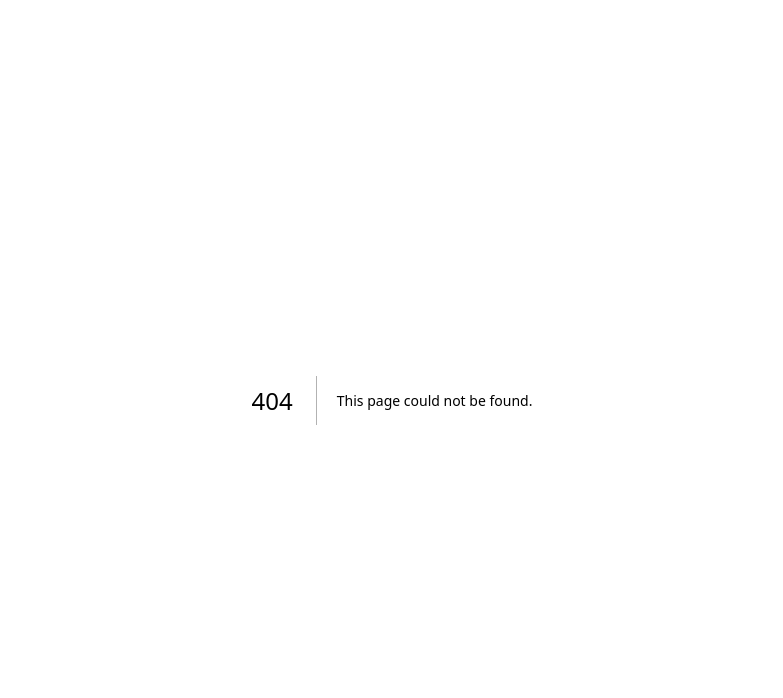
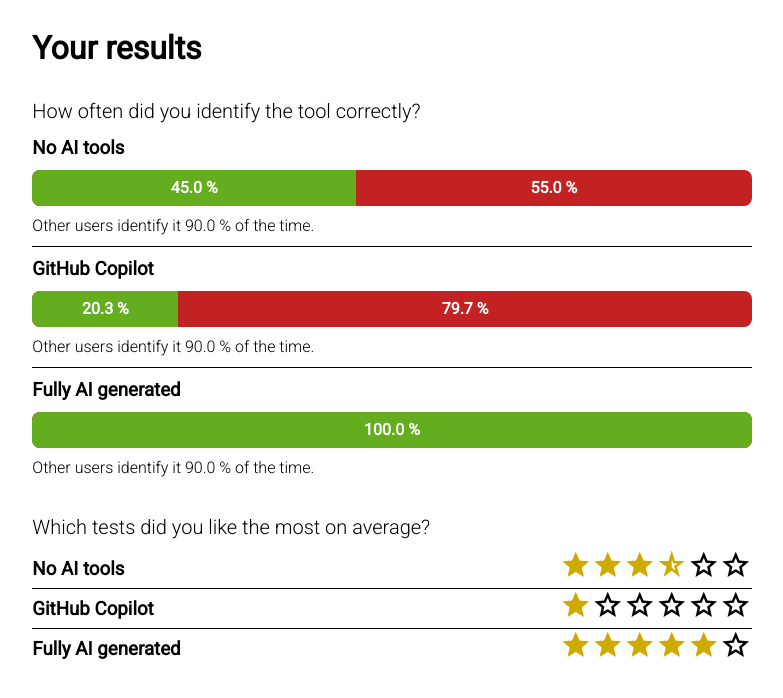
Before and after one commit to hfxbse/ai-test-guesser, a Next.js app: page /results in a window 1280 px wide. Before the commit this address had no page. Shown: the top 698 px of the page, without its empty margins (248-1031 px from the left). Built offline with nearby package versions, Linux system fonts and the light colour scheme.

Commit message:
create results page

```diff
--- /dev/null
+++ b/app/components/rating-selector.module.css
@@ -0,0 +1,28 @@
+.ratingPicker * {
+    line-height: 1;
+}
+
+.ratingPicker button, .ratingPicker button *{
+    user-select: none;
+
+    outline: none;
+    border: none;
+
+    height: 2rem;
+    font-size: 2rem;
+}
+
+.ratingPicker button:focus-within:not(:disabled) > span, .ratingPicker button:hover:not(:disabled) > span {
+    color: var(--color-focus);
+}
+
+.active {
+    color: hsl(50, 100%, 40%) !important;
+    font-variation-settings: 'FILL' 1;
+}
+
+@media (prefers-color-scheme: dark) {
+    .active {
+        color: hsl(55, 90%, 50%) !important;
+    }
+}
--- /dev/null
+++ b/app/components/rating-selector.tsx
@@ -0,0 +1,29 @@
+import styles from "./rating-selector.module.css";
+import {useState} from "react";
+
+import 'material-symbols'
+
+export default function RatingSelector({disabled = false, rating = 0}: { disabled?: boolean, rating?: number }) {
+    const materialSymbolsOutlined = "material-symbols-outlined";
+    const [ratingState, setRatingState] = useState(rating)
+
+    function setRating(rating: number) {
+        setRatingState(rating)
+        dispatchEvent(new CustomEvent('change', {detail: {rating}}))
+    }
+
+    return <div className={styles.ratingPicker}>
+        {
+            Array.from(Array(6), (_, index) => {
+                const active = index <= (ratingState - 0.5) ? styles.active : '';
+                const icon = (ratingState - index) <= 0 || (ratingState - index) > 0.5 ?
+                    'grade' :
+                    'star_rate_half';
+
+                return <button key={index} onClick={() => setRating(index + 1)} disabled={disabled}>
+                    <span className={`${materialSymbolsOutlined} ${active}`}>{icon}</span>
+                </button>
+            })
+        }
+    </div>
+}
--- /dev/null
+++ b/app/results/page.module.css
@@ -0,0 +1,44 @@
+.page {
+    padding: var(--page-padding);
+    max-width: var(--page-text-width);
+    margin: auto;
+
+    display: flex;
+    flex-direction: column;
+
+    gap: 32px;
+}
+
+.page h1 {
+    line-height: 1;
+}
+
+.page h2 {
+    font-size: 1.25rem;
+    margin-bottom: 0.25lh;
+}
+
+.ratings {
+    display: flex;
+    align-items: center;
+    gap: 16px;
+}
+
+.ratings:not(:last-of-type) {
+    border-bottom: 1px solid var(--color-text);
+}
+
+.ratings > :first-child {
+    flex: 1 1 0;
+}
+
+.certainty {
+    display: flex;
+    flex-direction: column;
+    gap: 8px;
+}
+
+.certainty > *:not(:last-of-type) {
+    padding-bottom: 8px;
+    border-bottom: 1px solid var(--color-text);
+}
--- /dev/null
+++ b/app/results/page.tsx
@@ -0,0 +1,39 @@
+'use client'
+
+import {Roboto} from "next/font/google";
+import styles from './page.module.css'
+import ResultEntry from "@/app/results/result-entry";
+import RatingSelector from "@/app/components/rating-selector";
+
+const roboto = Roboto({weight: "300", subsets: ["latin"]})
+
+export default function Results() {
+    return <div className={styles.page}>
+        <div>
+            <h1>Your results</h1>
+        </div>
+        <div>
+            <h2 className={roboto.className}>How often did you identify the tool correctly?</h2>
+            <div className={styles.certainty}>
+                <ResultEntry title={"No AI tools"} percentage={45} average={90}/>
+                <ResultEntry title={"GitHub Copilot"} percentage={20.32003} average={90}/>
+                <ResultEntry title={"Fully AI generated"} percentage={100} average={90}/>
+            </div>
+        </div>
+        <div>
+            <h2 className={roboto.className}>Which tests did you like the most on average?</h2>
+            <div className={styles.ratings}>
+                <h3>No AI tools</h3>
+                <RatingSelector rating={3.5} disabled={true}/>
+            </div>
+            <div className={styles.ratings}>
+                <h3>GitHub Copilot</h3>
+                <RatingSelector rating={1} disabled={true}/>
+            </div>
+            <div className={styles.ratings}>
+                <h3>Fully AI generated</h3>
+                <RatingSelector rating={5} disabled={true}/>
+            </div>
+        </div>
+    </div>
+}
--- /dev/null
+++ b/app/results/result-entry.module.css
@@ -0,0 +1,48 @@
+.entry {
+    display: flex;
+    flex-direction: column;
+    gap: 8px;
+}
+
+.bar, .bar > div {
+    height: 1.5lh;
+    width: 100%;
+
+    background: hsl(0, 70%, 45%);
+    border-radius: 8px;
+
+    color: var(--color-surface-text) !important;
+    font-weight: bold;
+}
+
+.bar {
+    display: flex;
+}
+
+.bar > :last-child {
+    flex: 1 1 0;
+
+    color: inherit;
+    background: transparent;
+
+    display: grid;
+    place-items: center;
+}
+
+.bar > div {
+    display: grid;
+    place-items: center;
+
+    width: 69%;
+    background: hsl(91, 70%, 40%);
+}
+
+@media (prefers-color-scheme: dark) {
+    .bar > div {
+        background: hsl(91, 60%, 40%);
+    }
+
+    .bar {
+        background: hsl(0, 60%, 45%);
+    }
+}
--- /dev/null
+++ b/app/results/result-entry.tsx
@@ -0,0 +1,26 @@
+import styles from './result-entry.module.css'
+import {Roboto} from "next/font/google";
+
+const roboto = Roboto({weight: "300", subsets: ["latin"]})
+
+export default function ResultEntry({title, percentage, average}: {
+    title: string,
+    percentage: number,
+    average: number,
+}) {
+    percentage = percentage > 100 ? 100 : percentage;
+    percentage = percentage < 0 ? 0 : percentage;
+
+    const radius = percentage < 100 ? "0" : "8px";
+
+    return <div className={styles.entry}>
+        <h3>{title}</h3>
+        <div className={styles.bar}>
+            <div style={{width: `${percentage}%`, borderBottomRightRadius: radius, borderTopRightRadius: radius}}>
+                {percentage >= 15 ? `${percentage.toFixed(1)} %` : ''}
+            </div>
+            <span>{percentage < 85 ? `${(100 - percentage).toFixed(1)} %` : ''}</span>
+        </div>
+        <p className={roboto.className}>Other users identify it {average.toFixed(1)} % of the time.</p>
+    </div>
+}
```
Also changed, not shown: app/quiz/answer-picker.module.css (+0 -29 lines), app/quiz/answer-picker.tsx (+3 -16 lines).
